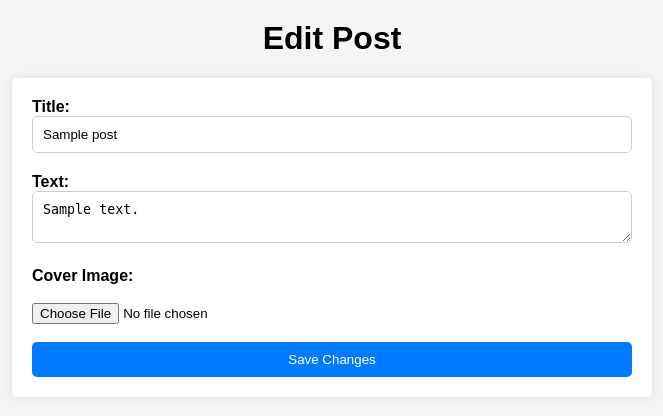
After one commit to anas0-1/Personal-Blog, a PHP site: page /post-edit.php?id=1 in a window 1280 px wide. The commit adds this page. Shown: the top 416 px of the page, without its empty margins (308-971 px from the left). Run offline with PHP 8.4, Linux system fonts and the light colour scheme; tables that the repository leaves empty or names only in its code hold one stand-in row (values such as "Sample post"); data that the repository does not hold is empty.

Commit message:
another updatte

```diff
--- /dev/null
+++ b/admin/post-edit.php
@@ -0,0 +1,68 @@
+<?php
+// Include necessary files and start session if needed
+include "connect.php"; // Assuming this file contains database connection code
+
+// Check if the post ID is provided in the URL
+if (isset($_GET['id'])) {
+    // Sanitize the ID to prevent SQL injection
+    $post_id = mysqli_real_escape_string($dbs, $_GET['id']);
+
+    // Construct the SELECT query to fetch the post details
+    $sql = "SELECT * FROM posts WHERE id = '$post_id'";
+
+    // Execute the query
+    $result = $dbs->query($sql);
+
+    // Check if the query was successful
+    if ($result) {
+        // Check if the post exists
+        if ($result->num_rows > 0) {
+            // Fetch the post data
+            $post = $result->fetch_assoc();
+        } else {
+            // If the post does not exist, display an error message
+            echo "Post not found.";
+            exit(); // Stop further execution
+        }
+    } else {
+        // If an error occurs, display the error message
+        echo "Error: " . $dbs->error;
+        exit(); // Stop further execution
+    }
+} else {
+    // If post ID is not provided in the URL, display an error message
+    echo "Post ID not provided.";
+    exit(); // Stop further execution
+}
+
+// Close database connection
+$dbs->close();
+?>
+<!DOCTYPE html>
+<html lang="en">
+<head>
+    <meta charset="UTF-8">
+    <meta name="viewport" content="width=device-width, initial-scale=1.0">
+    <title>Edit Post</title>
+    <link rel="stylesheet" href="style1.css">
+    <!-- Include any necessary CSS or Bootstrap -->
+</head>
+<body>
+    <h1>Edit Post</h1>
+    <!-- Form for editing post details -->
+    <form action="update_post.php" method="POST">
+        <input type="hidden" name="post_id" value="<?php echo $post_id; ?>">
+        <label class="form-header" for="title">Title:</label><br>
+        <input type="text" id="title" name="title" value="<?php echo $post['title']; ?>"><br>
+        <label class="form-header" for="text">Text:</label><br>
+        <textarea id="text" name="text"><?php echo $post['text']; ?></textarea><br>
+        <!-- Add a file input field for uploading the cover image -->
+        <label class="form-header" for="cover">Cover Image:</label><br><br>
+        <input type="file" id="cover" name="cover-1"><br><br>
+
+        <!-- Display the current cover image if available -->
+
+        <button type="submit">Save Changes</button>
+    </form>
+</body>
+</html>
--- /dev/null
+++ b/admin/style1.css
@@ -0,0 +1,48 @@
+body {
+    font-family: Arial, sans-serif;
+    background-color: #f4f4f4;
+}
+
+h1 {
+    text-align: center;
+    margin-top: 20px;
+}
+
+form {
+    max-width: 600px;
+    margin: 0 auto;
+    background-color: #fff;
+    padding: 20px;
+    border-radius: 5px;
+    box-shadow: 0 0 10px rgba(0, 0, 0, 0.1);
+}
+
+label {
+    font-weight: bold;
+}
+
+input[type="text"],
+textarea {
+    width: 100%;
+    padding: 10px;
+    margin-bottom: 20px;
+    border: 1px solid #ccc;
+    border-radius: 5px;
+    box-sizing: border-box;
+}
+
+button[type="submit"] {
+    display: block;
+    width: 100%;
+    padding: 10px;
+    background-color: #007bff;
+    color: #fff;
+    border: none;
+    border-radius: 5px;
+    cursor: pointer;
+    transition: background-color 0.3s ease;
+}
+
+button[type="submit"]:hover {
+    background-color: #0056b3;
+}
```
Also changed, not shown: admin/article.php (+2 -8 lines), admin/message.php (added, +14 -0 lines), admin/post-delete.php (added, +30 -0 lines), admin/update_post.php (added, +47 -0 lines).
